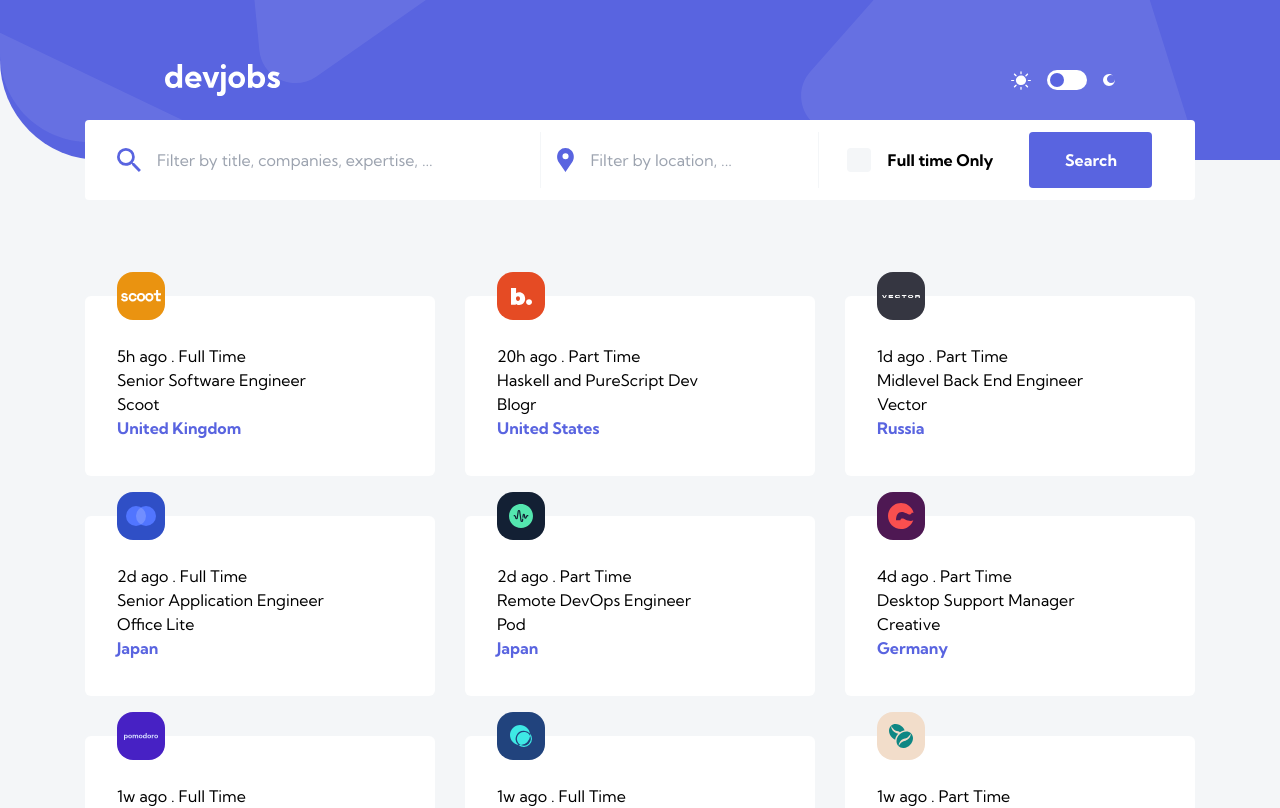
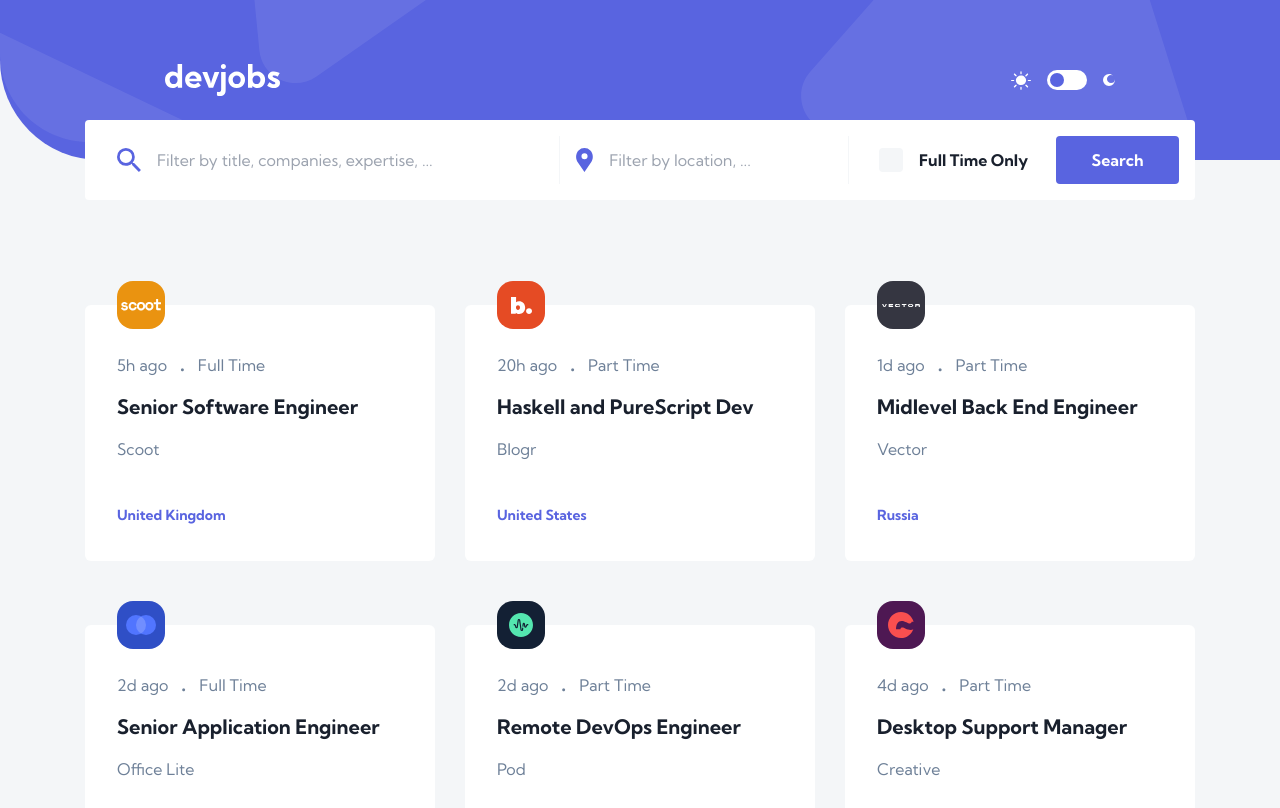
Before and after one commit to CalcagnoLoic/devjobs-app, a React (Vite) app: page / in a window 1280 px wide. Shown: the top 808 px of the page. Built offline with nearby package versions, Linux system fonts and the light colour scheme.

Commit message:
Clean some terminal warnings + Update cards and form filter CSS + Add checkbox icon

```diff
--- a/src/components/CardJob/index.tsx
+++ b/src/components/CardJob/index.tsx
@@ -23,21 +23,29 @@
 
   return (
     <>
-      <li className="min-w-[350px] rounded-md bg-white px-8 pb-9 pt-12 relative">
-        <div style={{ backgroundColor: convertedColor }} className="w-12 h-12 rounded-2xl grid place-content-center absolute top-0 -translate-y-1/2">
+      <li className="relative min-w-[350px] rounded-md bg-white px-8 pb-9 pt-12">
+        <div
+          style={{ backgroundColor: convertedColor }}
+          className="absolute top-0 grid h-12 w-12 -translate-y-1/2 place-content-center rounded-2xl"
+        >
           <img
             src={jobInformations.logo}
             alt={`${jobInformations.company} logo`}
           />
         </div>
-        <p>
-          {jobInformations.postedAt} . {jobInformations.contract}
+        <p className="text-base text-lynch">
+          {jobInformations.postedAt}
+          <span className="mx-3 text-3xl leading-3">.</span>
+          {jobInformations.contract}
         </p>
-        <Link to={`/job-detail/${jobInformations.id}`}>
+        <Link
+          to={`/job-detail/${jobInformations.id}`}
+          className="font-bold mt-4 block text-mirage text-xl"
+        >
           {jobInformations.position}
         </Link>
-        <p>{jobInformations.company}</p>
-        <p className="location font-bold text-royalBlue">
+        <p className="mt-4 text-base text-lynch">{jobInformations.company}</p>
+        <p className="location mt-11 text-sm font-bold text-royalBlue">
           {jobInformations.location}
         </p>
       </li>
--- a/src/components/Filter/index.tsx
+++ b/src/components/Filter/index.tsx
@@ -2,7 +2,10 @@
 
 const Component = ({ css }: { css: string }) => {
   return (
-    <form action="" className={`flex rounded bg-white px-8 py-3 ${css}`}>
+    <form
+      action=""
+      className={`flex justify-end rounded bg-white py-4 pl-8 pr-4 ${css}`}
+    >
       <div className="flex w-[463px]">
         <FilterIcon kind="search" />
         <input
@@ -10,7 +13,7 @@
           name=""
           id=""
           placeholder="Filter by title, companies, expertise, ..."
-          className="w-3/4 self-center"
+          className="h-full w-3/4 self-center"
         />
       </div>
 
@@ -24,23 +27,24 @@
         />
       </div>
 
-      <div className="ml-7 flex w-[345px] gap-3">
-        <div className="flex self-center">
+      <div className="flex w-[345px] justify-end gap-x-7">
+        <div className="flex items-center gap-x-4">
           <input
             type="checkbox"
-            name=""
-            id=""
-            className="mr-4 h-[24px] w-[24px] cursor-pointer appearance-none self-center rounded bg-athensGray"
+            id="fullTimeOnly"
+            className="h-[24px] w-[24px] cursor-pointer appearance-none self-center rounded bg-athensGray checked:bg-royalBlue checked:bg-checkbox checked:bg-no-repeat checked:bg-center checked:bg-[length:15px] transition-colors duration-200"
           />
-          <label htmlFor="" className="self-center font-bold ">
-            {" "}
-            Full time Only
+          <label
+            htmlFor="fullTimeOnly"
+            className="self-center font-bold text-mirage"
+          >
+            Full Time Only
           </label>
         </div>
         <input
           type="submit"
           value="Search"
-          className="ml-6 w-[123px] cursor-pointer rounded bg-royalBlue px-8 py-4 font-bold text-white transition duration-300 hover:bg-portage"
+          className="w-[123px] cursor-pointer rounded bg-royalBlue px-8 py-3 font-bold text-white transition duration-300 hover:bg-portage"
         />
       </div>
     </form>
--- a/src/components/Header/index.tsx
+++ b/src/components/Header/index.tsx
@@ -1,4 +1,4 @@
-import logo from "../../../public/assets/img/desktop/logo.svg";
+import logo from "/assets/img/desktop/logo.svg";
 //import Layout from "../../layout/LayoutContainer";
 import ToggleButton from "../ToggleButton";
 import { Link } from "react-router-dom";
@@ -13,8 +13,6 @@
           </h1>
         </Link>
 
-
-
         <div className="flex">
           <ToggleButton />
         </div>
--- a/src/components/JobsList/index.tsx
+++ b/src/components/JobsList/index.tsx
@@ -9,7 +9,7 @@
 
   return (
     <>
-      <ul className="flex flex-wrap gap-y-10 justify-between">
+      <ul className="flex flex-wrap gap-y-16 justify-between">
         {jobsList.map((job: JobOffer) => (
           <CardJob key={job.id} jobInformations={job} />
         ))}
--- a/src/data/data.json
+++ b/src/data/data.json
@@ -2,7 +2,7 @@
   {
     "id": 1,
     "company": "Scoot",
-    "logo": "./public/assets/img/logos/scoot.svg",
+    "logo": "/assets/img/logos/scoot.svg",
     "logoBackground": "hsl(36, 87%, 49%)",
     "position": "Senior Software Engineer",
     "postedAt": "5h ago",
@@ -33,7 +33,7 @@
   {
     "id": 2,
     "company": "Blogr",
-    "logo": "./public/assets/img/logos/blogr.svg",
+    "logo": "/assets/img/logos/blogr.svg",
     "logoBackground": "hsl(12, 79%, 52%)",
     "position": "Haskell and PureScript Dev",
     "postedAt": "20h ago",
@@ -64,7 +64,7 @@
   {
     "id": 3,
     "company": "Vector",
-    "logo": "./public/assets/img/logos/vector.svg",
+    "logo": "/assets/img/logos/vector.svg",
     "logoBackground": "hsl(235, 10%, 23%)",
     "position": "Midlevel Back End Engineer",
     "postedAt": "1d ago",
@@ -94,7 +94,7 @@
   {
     "id": 4,
     "company": "Office Lite",
-    "logo": "./public/assets/img/logos/officelite.svg",
+    "logo": "/assets/img/logos/officelite.svg",
     "logoBackground": "hsl(227, 62%, 48%)",
     "position": "Senior Application Engineer",
     "postedAt": "2d ago",
@@ -126,7 +126,7 @@
   {
     "id": 5,
     "company": "Pod",
-    "logo": "./public/assets/img/logos/pod.svg",
+    "logo": "/assets/img/logos/pod.svg",
     "logoBackground": "hsl(216, 46%, 14%)",
     "position": "Remote DevOps Engineer",
     "postedAt": "2d ago",
@@ -162,7 +162,7 @@
   {
     "id": 6,
     "company": "Creative",
-    "logo": "./public/assets/img/logos/creative.svg",
+    "logo": "/assets/img/logos/creative.svg",
     "logoBackground": "hsl(295, 55%, 21%)",
     "position": "Desktop Support Manager",
     "postedAt": "4d ago",
@@ -196,7 +196,7 @@
   {
     "id": 7,
     "company": "Pomodoro",
-    "logo": "./public/assets/img/logos/pomodoro.svg",
+    "logo": "/assets/img/logos/pomodoro.svg",
     "logoBackground": "hsl(254, 71%, 45%)",
     "position": "iOS Engineer",
     "postedAt": "1w ago",
@@ -227,7 +227,7 @@
   {
     "id": 8,
     "company": "Maker",
-    "logo": "./public/assets/img/logos/maker.svg",
+    "logo": "/assets/img/logos/maker.svg",
     "logoBackground": "hsl(218, 58%, 31%)",
     "position": "Senior EJB Developer",
     "postedAt": "1w ago",
@@ -258,7 +258,7 @@
   {
     "id": 9,
     "company": "Coffeeroasters",
-    "logo": "./public/assets/img/logos/coffeeroasters.svg",
+    "logo": "/assets/img/logos/coffeeroasters.svg",
     "logoBackground": "hsl(29, 60%, 87%)",
     "position": "Senior Frontend Developer",
     "postedAt": "1w ago",
@@ -289,7 +289,7 @@
   {
     "id": 10,
     "company": "Mastercraft",
-    "logo": "./public/assets/img/logos/mastercraft.svg",
+    "logo": "/assets/img/logos/mastercraft.svg",
     "logoBackground": "hsl(0, 0%, 12%)",
     "position": "App & Website Designer",
     "postedAt": "2w ago",
@@ -322,7 +322,7 @@
   {
     "id": 11,
     "company": "Crowdfund",
-    "logo": "./public/assets/img/logos/crowdfund.svg",
+    "logo": "/assets/img/logos/crowdfund.svg",
     "logoBackground": "hsl(157, 57%, 50%)",
     "position": "Fullstack Developer",
     "postedAt": "1mo ago",
@@ -355,7 +355,7 @@
   {
     "id": 12,
     "company": "Typemaster",
-    "logo": "./public/assets/img/logos/typemaster.svg",
+    "logo": "/assets/img/logos/typemaster.svg",
     "logoBackground": "hsl(22, 89%, 52%)",
     "position": "Technical Lead Engineer",
     "postedAt": "1mo ago",
@@ -387,7 +387,7 @@
   {
     "id": 13,
     "company": "Crowdfund",
-    "logo": "./public/assets/img/logos/crowdfund.svg",
+    "logo": "/assets/img/logos/crowdfund.svg",
     "logoBackground": "hsl(157, 57%, 50%)",
     "position": "Front-end Developer",
     "postedAt": "1mo ago",
@@ -419,7 +419,7 @@
   {
     "id": 14,
     "company": "Coffeeroasters",
-    "logo": "./public/assets/img/logos/coffeeroasters.svg",
+    "logo": "/assets/img/logos/coffeeroasters.svg",
     "logoBackground": "hsl(29, 60%, 87%)",
     "position": "Junior Full-Stack Developer",
     "postedAt": "1mo ago",
@@ -451,7 +451,7 @@
   {
     "id": 15,
     "company": "Blogr",
-    "logo": "./public/assets/img/logos/blogr.svg",
+    "logo": "/assets/img/logos/blogr.svg",
     "logoBackground": "hsl(12, 79%, 52%)",
     "position": "Midweight Front-end Developer",
     "postedAt": "1mo ago",
--- a/src/pages/Home/index.tsx
+++ b/src/pages/Home/index.tsx
@@ -7,7 +7,7 @@
   <div className="bg-athensGray">
     <Header />
     <LayoutContainer kind="large">
-      <Filter css="mb-24" />
+      <Filter css="mb-[105px]" />
       <JobsList />
     </LayoutContainer>
   </div>
--- a/tailwind.config.js
+++ b/tailwind.config.js
@@ -50,9 +50,10 @@
       },
       backgroundImage: {
         patternDesktop:
-          "url('/public/assets/img/desktop/bg-pattern-header.svg')",
+          "url('/assets/img/desktop/bg-pattern-header.svg')",
         patternTablet: "url('/public/assets/img/tablet/bg-pattern-header.svg')",
         patternMobile: "url('/public/assets/img/mobile/bg-pattern-header.svg')",
+        checkbox: "url('/public/assets/img/desktop/icon-check.svg')",
       },
     },
   },
```
